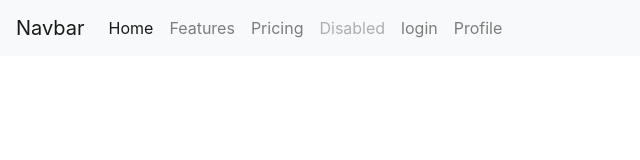
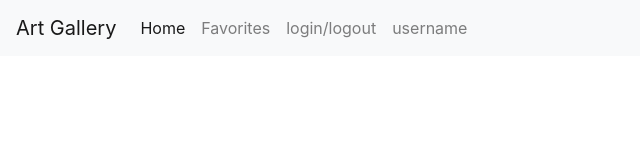
Before and after one commit to mhdhassan99/gallery-app, a plain HTML site: page gallery-frontend /index.html in a window 1280 px wide. Shown: the whole page, without its empty margins (0-640 px from the left). Drawn offline with nearby package versions, Linux system fonts and the light colour scheme; no server answers.

Commit message:
updates to the navbar

```diff
--- a/gallery-frontend /index.html
+++ b/gallery-frontend /index.html
@@ -11,22 +11,20 @@
 
     <body class="hole-page">
         <nav class="navbar navbar-expand-lg navbar-light bg-light">
-            <a class="navbar-brand" href="#">Navbar</a>
+            <a class="navbar-brand" href="#">Art Gallery</a>
             <button class="navbar-toggler" type="button" data-toggle="collapse" data-target="#navbarNavAltMarkup" aria-controls="navbarNavAltMarkup" aria-expanded="false" aria-label="Toggle navigation">
               <span class="navbar-toggler-icon"></span>
             </button>
             <div class="collapse navbar-collapse" id="navbarNavAltMarkup">
               <div class="navbar-nav">
                 <a class="nav-item nav-link active" href="#">Home <span class="sr-only">(current)</span></a>
-                <a class="nav-item nav-link" href="#">Features</a>
-                <a class="nav-item nav-link" href="#">Pricing</a>
-                <a class="nav-item nav-link disabled" href="#" tabindex="-1" aria-disabled="true">Disabled</a>
+                <a class="nav-item nav-link" href="#">Favorites</a>
                 <ul class="nav justify-content-end">
                     <li class="nav-item">
-                      <a class="nav-link" href="#">login</a>
+                      <a class="nav-link" href="#">login/logout</a>
                     </li>
                     <li class="nav-item">
-                      <a class="nav-link" href="#" tabindex="-1">Profile</a>
+                      <a class="nav-link" href="#" tabindex="-1">username</a>
                     </li>
                 </ul>
               </div>
```
